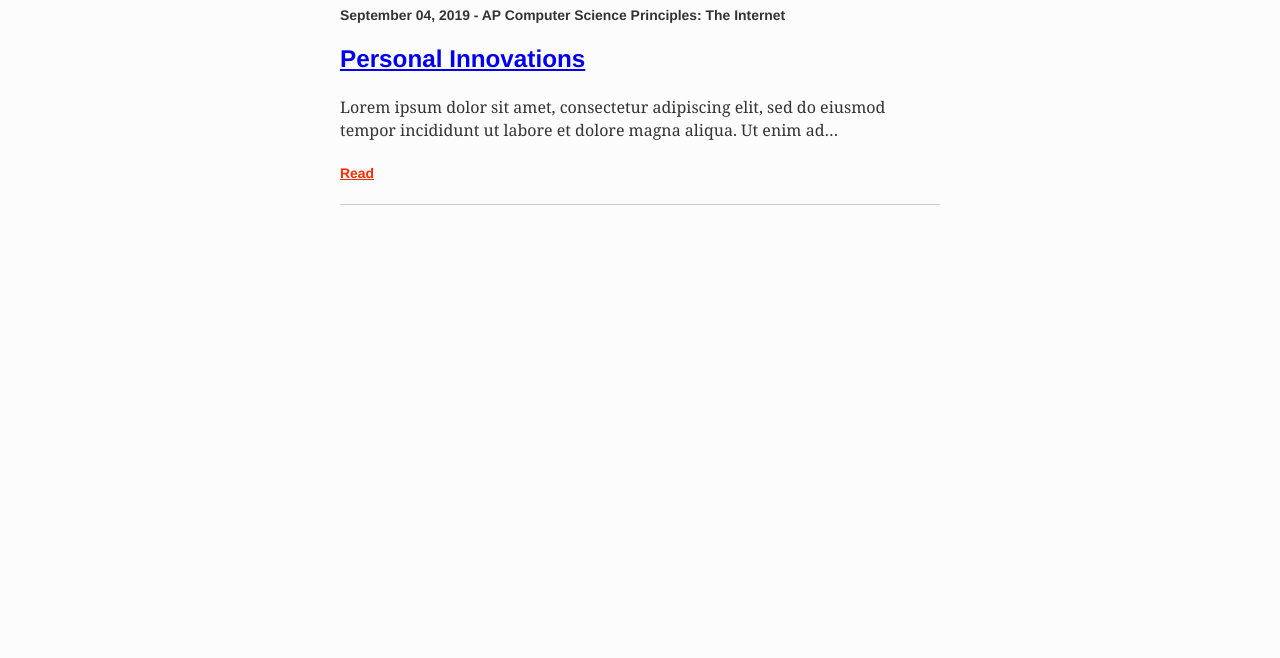
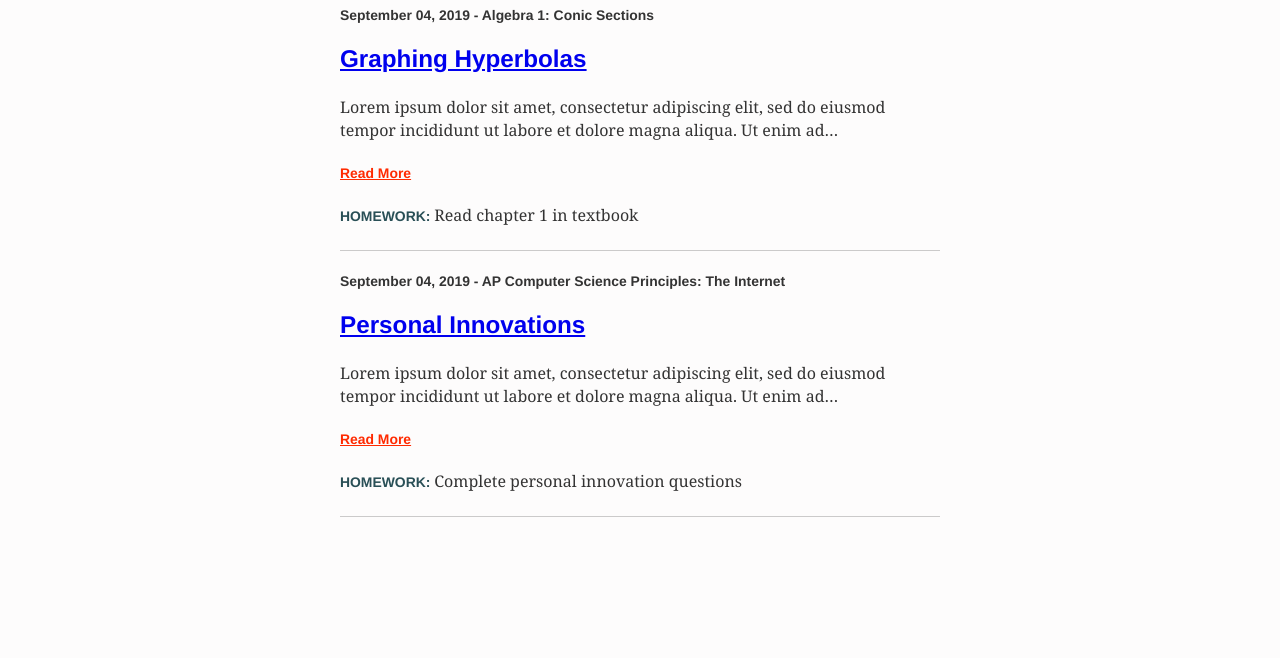
Before and after one commit to lamsond/morning-moon, a Gatsby site in the folder lamsite/: page / in a window 1280 px wide. Shown: the part 142-800 px from the top of the page. Built offline with nearby package versions, Linux system fonts and the light colour scheme; Gatsby itself is replaced by a stand-in of ours; some packages are replaced by stand-ins of ours.

Commit message:
added homework to homepage

```diff
--- a/lamsite/src/components/lessonNugget.js
+++ b/lamsite/src/components/lessonNugget.js
@@ -8,9 +8,13 @@ export default (props) => {
             <h5>{ props.date } - <span>{ props.subject }</span>: <span>{ props.unit }</span></h5>
             <Link to={ props.slug }><h2>{ props.title }</h2></Link>
             <p>
-                { props.text }
+                { props.excerpt }
             </p>
-            <h5><Link to={ props.slug } className={ lessonNuggetStyles.read }>Read</Link></h5>
+            <h5><Link to={ props.slug } className={ lessonNuggetStyles.read }>Read More</Link></h5>
+            <p>
+                <h5 className={lessonNuggetStyles.hw_label}>HOMEWORK:&nbsp;</h5>
+                { props.homework }
+            </p>
             <hr />
         </div>
     );
--- a/lamsite/src/components/lessonNugget.module.css
+++ b/lamsite/src/components/lessonNugget.module.css
@@ -5,3 +5,8 @@
 .read:hover{
     color: hsl(10, 100%, 35%);
 }
+
+.hw_label{
+    color: hsl(190, 35%, 25%);
+    display: inline-block;
+}
--- a/lamsite/src/components/top.js
+++ b/lamsite/src/components/top.js
@@ -9,7 +9,6 @@ export default () => {
             <ul  className={topStyles.list}>
             <li><h5><Link to='/'><span className={topStyles.logo}>&#x0394;&#x03bb;</span></Link></h5></li>
                 <li><h5><Link to='/courses/'>courses</Link></h5></li>
-                <li><h5><Link to='/showcase/'>showcase</Link></h5></li>
                 <li><h5><Link to='/blog/'>blog</Link></h5></li>
                 <li><h5><Link to='/about/'>about</Link></h5></li>
             </ul>
--- a/lamsite/src/pages/alg/alg_lesson1.md
+++ b/lamsite/src/pages/alg/alg_lesson1.md
@@ -1,8 +1,9 @@
 ---
 title: "Graphing Hyperbolas"
 unit: Conic Sections
-date: "2019-07-22"
+date: "2019-09-04"
 subject: "Algebra 1"
+homework: "Read chapter 1 in textbook"
 ---
 Lorem ipsum dolor sit amet, consectetur adipiscing
 elit, sed do eiusmod tempor incididunt ut labore et
--- a/lamsite/src/pages/blog/graphql/filtering.md
+++ /dev/null
@@ -1,5 +0,0 @@
----
-title: "how to filter results in a graphql query"
-topic: "graphql"
-date: "2019-08-18"
----
--- a/lamsite/src/pages/bootcamp/bootday1.md
+++ /dev/null
@@ -1,7 +0,0 @@
----
-title: "CS Bootcamp Day 1"
-unit: "Scratch"
-date: "2019-08-12"
-subject: "CS Bootcamp"
----
-We will begin by taking a look at error detection methods including **parity bits** and **checksums**. We defined computer science and looked at MIT's **Scratch** programming language. We performed several activities that allow us to move the cat around the screen.
--- a/lamsite/src/pages/bootcamp/bootday2.md
+++ /dev/null
@@ -1,7 +0,0 @@
----
-title: "CS Bootcamp Day 2"
-unit: "Scratch"
-date: "2019-08-13"
-subject: "CS Bootcamp"
----
-We looked at setting up multiple scripts for the different sprites in our **Scratch** game. We added variables and functions, we learned to broadcast messages between different sprites.
--- a/lamsite/src/pages/bootcamp/bootday3.md
+++ /dev/null
@@ -1,11 +0,0 @@
----
-title: "CS Bootcamp Day 3"
-unit: "Java"
-date: "2019-08-14"
-subject: "CS Bootcamp"
----
-Lorem ipsum **dolor** sit amet, consectetur adipiscing
-elit, sed do eiusmod tempor incididunt ut labore et
-dolore magna aliqua. Ut enim ad minim veniam, quis
-nostrud exercitation ullamco laboris nisi ut aliquip
-ex ea commodo consequat.
--- a/lamsite/src/pages/bootcamp/bootday4.md
+++ /dev/null
@@ -1,11 +0,0 @@
----
-title: "CS Bootcamp Day 4"
-unit: "Java"
-date: "2019-08-15"
-subject: "CS Bootcamp"
----
-Lorem ipsum **dolor** sit amet, consectetur adipiscing
-elit, sed do eiusmod tempor incididunt ut labore et
-dolore magna aliqua. Ut enim ad minim veniam, quis
-nostrud exercitation ullamco laboris nisi ut aliquip
-ex ea commodo consequat.
--- a/lamsite/src/pages/csp/csp_lesson1.md
+++ b/lamsite/src/pages/csp/csp_lesson1.md
@@ -3,6 +3,7 @@ title: "Personal Innovations"
 unit: "The Internet"
 date: "2019-09-04"
 subject: "AP Computer Science Principles"
+homework: "Complete personal innovation questions"
 ---
 Lorem ipsum **dolor** sit amet, consectetur adipiscing
 elit, sed do eiusmod tempor incididunt ut labore et
--- a/lamsite/src/pages/index.js
+++ b/lamsite/src/pages/index.js
@@ -5,7 +5,6 @@ import Layout from "../components/layout.js";
 import LessonNugget from '../components/lessonNugget.js';
 
 export default ({ data }) => {
-    console.log(data);
     return (
     <Layout>
         <h1>Recent Lessons and Assignments</h1>
@@ -16,8 +15,9 @@ export default ({ data }) => {
                 subject={node.frontmatter.subject}
                 title={node.frontmatter.title}
                 unit={node.frontmatter.unit}
-                text={node.excerpt}
+                excerpt={node.excerpt}
                 slug={node.fields.slug}
+                homework={node.frontmatter.homework}
             />
         ))}
     </Layout>
@@ -29,7 +29,6 @@ query {
     allMarkdownRemark(sort: { fields: [frontmatter___date], order: DESC },
       filter: { frontmatter: {date: {eq: "2019-09-04"}}
       }) {
-      totalCount
       edges {
         node {
           id
@@ -38,6 +37,7 @@ query {
             subject
             title
             unit
+            homework
           }
           excerpt
           fields{
```
Also changed, not shown: lamsite/src/pages/showcase.js (deleted, +0 -8 lines), lamsite/src/pages/blog/jamstack/intro.md (deleted).
